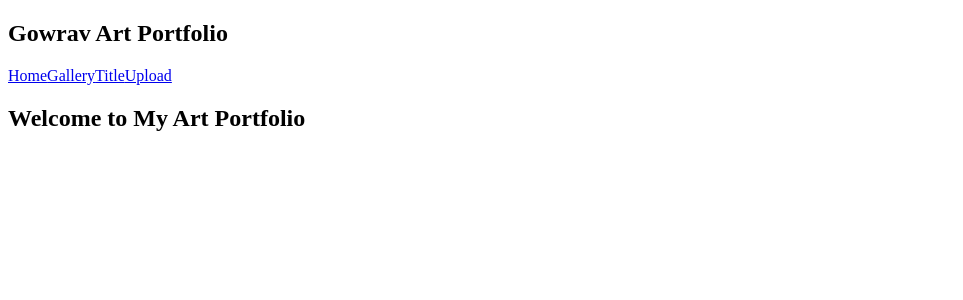
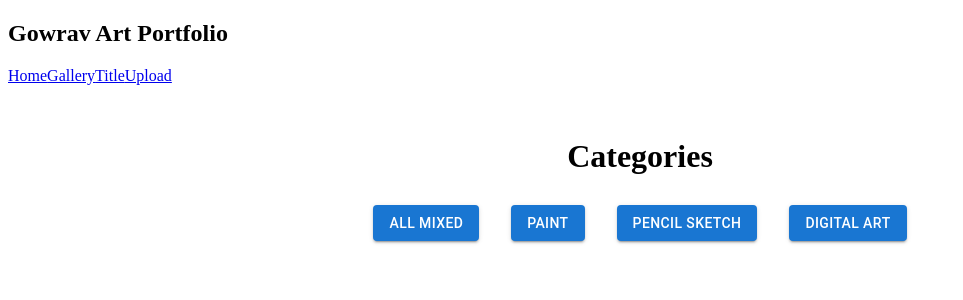
Before and after one commit to hanushgowrav66/art-portfolio, a React (Vite) app: page / in a window 1280 px wide. Shown: the top 300 px of the page, without its empty margins (0-963 px from the left). Built offline with nearby package versions, Linux system fonts and the light colour scheme.

Commit message:
Category version

```diff
--- a/src/App.jsx
+++ b/src/App.jsx
@@ -1,5 +1,6 @@
 import { BrowserRouter as Router, Routes, Route } from "react-router-dom";
 import Navbar from "./components/Navbar";
+import Home from "./pages/Home";
 import Gallery from "./components/Gallery";
 import ArtworkDetail from "./components/ArtworkDetail";
 import UploadForm from "./components/UploadForm";
@@ -10,15 +11,8 @@ export default function App() {
     <Router>
       <Navbar />
       <Routes>
-        <Route
-          path="/"
-          element={
-            <h2 className="text-center text-3xl p-6">
-              Welcome to My Art Portfolio
-            </h2>
-          }
-        />
-        <Route path="/gallery" element={<Gallery />} />
+        <Route path="/" element={<Home />} />
+        <Route path="/gallery/:category" element={<Gallery />} />
         <Route path="/title" element={<TitlebarBelowMasonryImageList />} />
         <Route path="/artwork/:id" element={<ArtworkDetail />} />
         <Route path="/upload" element={<UploadForm />} />
--- a/src/components/Gallery.jsx
+++ b/src/components/Gallery.jsx
@@ -1,52 +1,46 @@
 import { useEffect, useState } from "react";
-import { Link } from "react-router-dom";
+import { useParams } from "react-router-dom";
 import Box from "@mui/material/Box";
 import ImageList from "@mui/material/ImageList";
 import ImageListItem from "@mui/material/ImageListItem";
 import ImageListItemBar from "@mui/material/ImageListItemBar";
+import { Link } from "react-router-dom";
 
 export default function Gallery() {
+  const { category } = useParams(); // Get category from URL
   const [artworks, setArtworks] = useState([]);
 
   useEffect(() => {
     fetch("/data/artworks.json")
       .then((response) => response.json())
-      .then((data) => setArtworks(data))
+      .then((data) => {
+        if (category && category !== "all") {
+          setArtworks(data.filter((art) => art.category === category));
+        } else {
+          setArtworks(data); // Show all artworks for "All Mixed"
+        }
+      })
       .catch((error) => console.error("Error loading artworks:", error));
-  }, []);
+  }, [category]);
 
   return (
-    <Box
-      sx={{
-        width: "100%",
-        margin: "auto",
-        minHeight: 500,
-      }}
-    >
+    <Box sx={{ width: "100%", margin: "auto", minHeight: 500 }}>
+      <h2 className="text-3xl font-bold text-center mb-4">
+        {category ? category.replace("-", " ").toUpperCase() : "GALLERY"}
+      </h2>
       <ImageList variant="masonry" cols={3} gap={8}>
         {artworks.map((art) => (
-          <ImageListItem key={art.imageUrl}>
+          <ImageListItem key={art.id}>
             <Link to={`/artwork/${art.id}`} style={{ textDecoration: "none" }}>
               <img
                 srcSet={`${art.imageUrl}?w=248&fit=crop&auto=format&dpr=2 2x`}
                 src={`${art.imageUrl}?w=248&fit=crop&auto=format`}
                 alt={art.title}
                 loading="lazy"
-                style={{
-                  borderRadius: "8px",
-                  width: "100%",
-                  boxShadow: "0px 4px 10px rgba(0,0,0,0.3)",
-                }}
+                style={{ width: "100%" }}
               />
             </Link>
-            <ImageListItemBar
-              position="below"
-              title={art.title}
-              sx={{
-                textAlign: "center",
-                display: "block",
-              }}
-            />
+            <ImageListItemBar position="below" title={art.title} />
             <br />
           </ImageListItem>
         ))}
--- a/src/pages/Home.jsx
+++ b/src/pages/Home.jsx
@@ -0,0 +1,39 @@
+import { Link } from "react-router-dom";
+import Box from "@mui/material/Box";
+import Button from "@mui/material/Button";
+
+const categories = [
+  { name: "All Mixed", slug: "all" },
+  { name: "Paint", slug: "paint" },
+  { name: "Pencil Sketch", slug: "pencil-sketch" },
+  { name: "Digital Art", slug: "digital-art" },
+];
+
+export default function Home() {
+  return (
+    <Box sx={{ textAlign: "center", p: 4 }}>
+      <h1 className="text-3xl font-bold mb-6">Categories</h1>
+      <Box
+        sx={{
+          display: "flex",
+          justifyContent: "center",
+          gap: 2,
+          flexWrap: "wrap",
+        }}
+      >
+        {categories.map((category) => (
+          <Button
+            key={category.slug}
+            variant="contained"
+            color="primary"
+            component={Link}
+            to={`/gallery/${category.slug}`} // Redirects to Gallery with selected category
+            sx={{ m: 1 }}
+          >
+            {category.name}
+          </Button>
+        ))}
+      </Box>
+    </Box>
+  );
+}
```
Also changed, not shown: public/data/artworks.json (+26 -0 lines).
